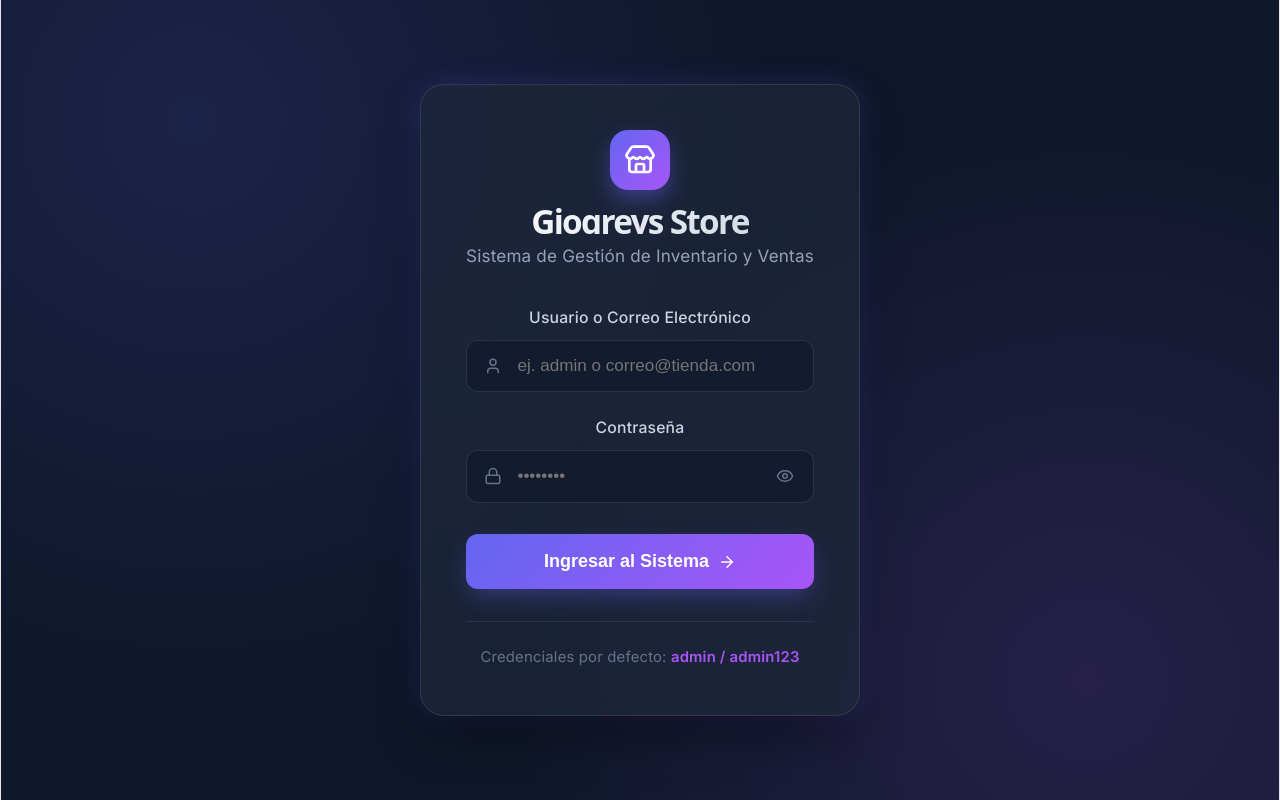
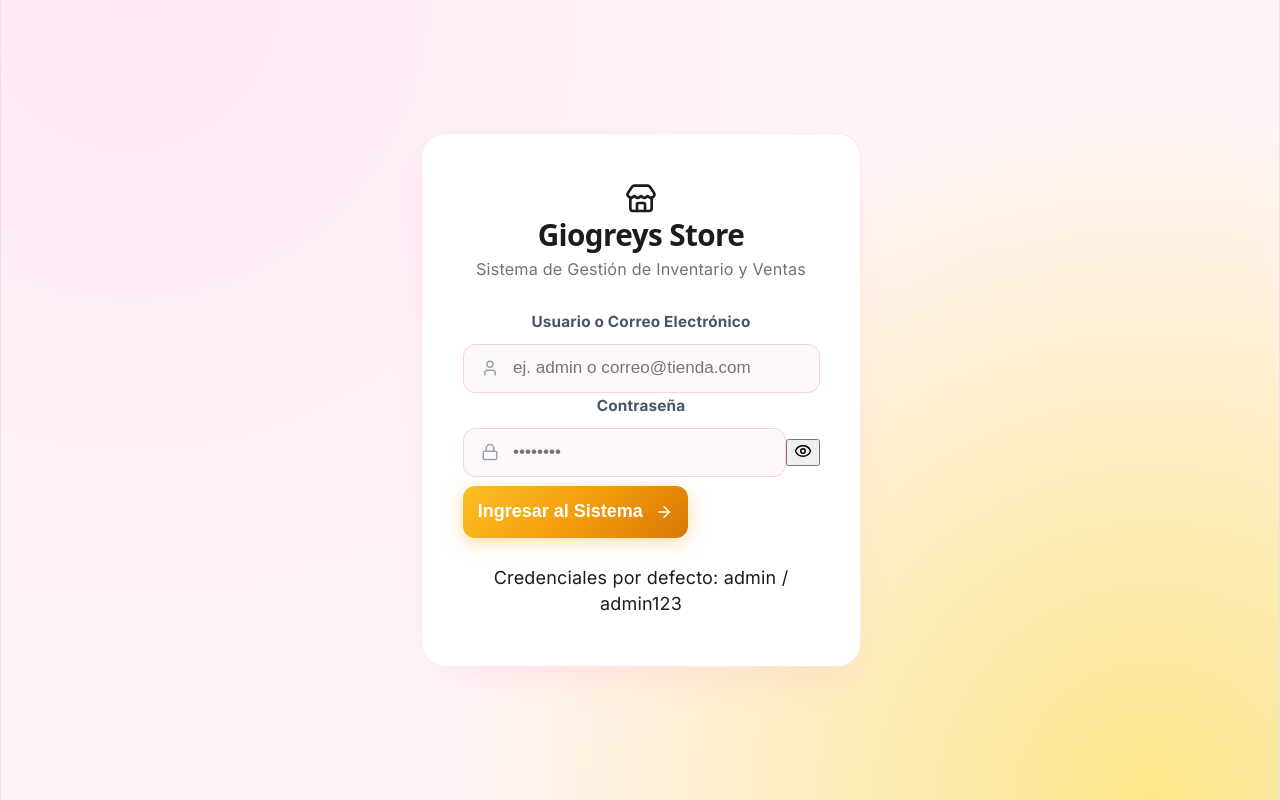
Before and after one commit to Gio27709/giogreys-store-frontend, a React app: page / in a window 1280 px wide. Built offline with nearby package versions, Linux system fonts and the light colour scheme; the HTML template or start-up script is replaced by a standard one.

Commit message:
style: apply Warm Rose Gold, Clean White, Gold and Silver palette

```diff
--- a/src/App.css
+++ b/src/App.css
@@ -1,24 +1,34 @@
 @import url('https://fonts.googleapis.com/css2?family=Inter:wght@300;400;500;600;700;800&family=JetBrains+Mono:wght@500;600&display=swap');
 
 :root {
-  --bg-main: #080c14;
-  --bg-card: #0e1421;
-  --bg-card-hover: #151d2e;
-  --bg-input: #0a0e17;
-  --border-color: rgba(255, 255, 255, 0.07);
-  --border-hover: rgba(99, 102, 241, 0.35);
-  --text-primary: #f8fafc;
-  --text-secondary: #94a3b8;
-  --text-muted: #64748b;
-  --accent-primary: #6366f1;
-  --accent-gradient: linear-gradient(135deg, #6366f1 0%, #8b5cf6 50%, #d946ef 100%);
-  --accent-glow: rgba(99, 102, 241, 0.2);
+  --bg-main: #fff5f8;
+  --bg-sidebar: #fdf2f7;
+  --bg-card: #ffffff;
+  --bg-card-hover: #fff0f5;
+  --bg-input: #ffffff;
+
+  --border-color: #fce7f3;
+  --border-hover: #f59e0b;
+  --border-silver: #e2e8f0;
+
+  --text-primary: #1e1b18;
+  --text-secondary: #57534e;
+  --text-muted: #78716c;
+
+  --accent-gold: #d97706;
+  --accent-gold-light: #fbbf24;
+  --gold-gradient: linear-gradient(135deg, #fbbf24 0%, #f59e0b 50%, #d97706 100%);
+  --gold-glow: rgba(245, 158, 11, 0.25);
+
+  --accent-rose: #f472b6;
+  --rose-soft-bg: rgba(244, 114, 182, 0.1);
+
   --success: #10b981;
-  --success-bg: rgba(16, 185, 129, 0.12);
-  --warning: #f59e0b;
-  --warning-bg: rgba(245, 158, 11, 0.12);
-  --danger: #f43f5e;
-  --danger-bg: rgba(244, 63, 94, 0.12);
+  --success-bg: #ecfdf5;
+  --warning: #d97706;
+  --warning-bg: #fffbeb;
+  --danger: #e11d48;
+  --danger-bg: #fff1f2;
 }
 
 * {
@@ -42,8 +52,8 @@ html, body, #root {
   width: 100vw;
   height: 100vh;
   overflow: hidden;
-  background: radial-gradient(circle at 15% 0%, rgba(99, 102, 241, 0.06), transparent 45%),
-              radial-gradient(circle at 85% 100%, rgba(217, 70, 239, 0.05), transparent 45%),
+  background: radial-gradient(circle at 10% 0%, #fce7f3 0%, transparent 40%),
+              radial-gradient(circle at 90% 100%, #fde68a 0%, transparent 40%),
               var(--bg-main);
 }
 
@@ -53,7 +63,7 @@ html, body, #root {
   flex-direction: column;
   height: 100vh;
   overflow: hidden;
-  min-width: 0; /* Impide desbordamientos flex */
+  min-width: 0;
 }
 
 .workspace-content {
@@ -65,16 +75,16 @@ html, body, #root {
   gap: 1.5rem;
 }
 
-/* Estilos de Dashboard */
+/* Dashboard Warm Banner */
 .welcome-banner {
-  background: linear-gradient(135deg, rgba(22, 30, 46, 0.8) 0%, rgba(14, 20, 33, 0.9) 100%);
+  background: linear-gradient(135deg, #ffffff 0%, #fff0f5 100%);
   border: 1px solid var(--border-color);
   border-radius: 18px;
   padding: 2rem;
   display: flex;
   align-items: center;
   justify-content: space-between;
-  box-shadow: 0 15px 35px -10px rgba(0, 0, 0, 0.5);
+  box-shadow: 0 10px 25px -5px rgba(244, 114, 182, 0.12);
   position: relative;
   overflow: hidden;
 }
@@ -84,9 +94,9 @@ html, body, #root {
   position: absolute;
   top: 0;
   left: 0;
-  width: 4px;
+  width: 5px;
   height: 100%;
-  background: var(--accent-gradient);
+  background: var(--gold-gradient);
 }
 
 .welcome-text h1 {
@@ -94,9 +104,7 @@ html, body, #root {
   font-weight: 800;
   margin: 0 0 0.4rem 0;
   letter-spacing: -0.02em;
-  background: linear-gradient(135deg, #ffffff 0%, #cbd5e1 100%);
-  -webkit-background-clip: text;
-  -webkit-text-fill-color: transparent;
+  color: var(--text-primary);
 }
 
 .welcome-text p {
@@ -109,9 +117,9 @@ html, body, #root {
   display: flex;
   align-items: center;
   gap: 0.5rem;
-  background: var(--success-bg);
-  border: 1px solid rgba(16, 185, 129, 0.3);
-  color: #34d399;
+  background: #ecfdf5;
+  border: 1px solid #a7f3d0;
+  color: #059669;
   padding: 0.6rem 1.25rem;
   border-radius: 30px;
   font-size: 0.85rem;
@@ -132,12 +140,14 @@ html, body, #root {
   display: flex;
   align-items: flex-start;
   gap: 1.25rem;
+  box-shadow: 0 4px 15px rgba(0, 0, 0, 0.03);
   transition: all 0.2s ease;
 }
 
 .stat-card:hover {
   transform: translateY(-3px);
-  border-color: var(--border-hover);
+  border-color: var(--accent-gold);
+  box-shadow: 0 8px 25px rgba(217, 119, 6, 0.15);
 }
 
 .stat-icon {
@@ -151,16 +161,17 @@ html, body, #root {
   flex-shrink: 0;
 }
 
-.stat-icon.purple { background: linear-gradient(135deg, #8b5cf6, #d946ef); }
-.stat-icon.indigo { background: linear-gradient(135deg, #6366f1, #3b82f6); }
-.stat-icon.cyan { background: linear-gradient(135deg, #06b6d4, #10b981); }
+.stat-icon.purple { background: var(--gold-gradient); box-shadow: 0 6px 15px rgba(245, 158, 11, 0.3); }
+.stat-icon.indigo { background: linear-gradient(135deg, #f472b6, #fb7185); box-shadow: 0 6px 15px rgba(244, 114, 182, 0.3); }
+.stat-icon.cyan { background: linear-gradient(135deg, #38bdf8, #0284c7); box-shadow: 0 6px 15px rgba(56, 189, 248, 0.3); }
 
 .stat-info h3 {
-  font-size: 0.85rem;
-  color: var(--text-secondary);
+  font-size: 0.825rem;
+  color: var(--text-muted);
   margin: 0 0 0.3rem 0;
-  font-weight: 500;
+  font-weight: 600;
   text-transform: uppercase;
+  letter-spacing: 0.05em;
 }
 
 .stat-number {
@@ -175,8 +186,8 @@ html, body, #root {
   align-items: center;
   gap: 0.35rem;
   font-size: 0.8rem;
-  color: #818cf8;
-  font-weight: 500;
+  color: var(--accent-gold);
+  font-weight: 600;
 }
 
 .audit-section {
@@ -184,12 +195,13 @@ html, body, #root {
   border: 1px solid var(--border-color);
   border-radius: 16px;
   padding: 1.75rem;
+  box-shadow: 0 4px 15px rgba(0, 0, 0, 0.02);
 }
 
 .audit-section h2 {
   font-size: 1.15rem;
   margin: 0 0 0.6rem 0;
-  color: #38bdf8;
+  color: var(--accent-gold);
   font-weight: 700;
 }
 
@@ -203,9 +215,9 @@ html, body, #root {
 .spinner {
   width: 24px;
   height: 24px;
-  border: 3px solid rgba(255, 255, 255, 0.2);
+  border: 3px solid rgba(217, 119, 6, 0.2);
   border-radius: 50%;
-  border-top-color: #ffffff;
+  border-top-color: var(--accent-gold);
   animation: spin 0.8s linear infinite;
 }
 
--- a/src/pages/LoginPage.css
+++ b/src/pages/LoginPage.css
@@ -1,89 +1,70 @@
-/* Estilos de Login de Alto Impacto Visual (Glassmorphism + Dark Mode) */
 .login-container {
   min-height: 100vh;
-  width: 100%;
+  width: 100vw;
   display: flex;
   align-items: center;
   justify-content: center;
-  background: radial-gradient(circle at 15% 15%, rgba(99, 102, 241, 0.15), transparent 45%),
-              radial-gradient(circle at 85% 85%, rgba(168, 85, 247, 0.15), transparent 45%),
-              #0f172a;
+  background: radial-gradient(circle at 10% 0%, #fce7f3 0%, transparent 50%),
+              radial-gradient(circle at 90% 100%, #fde68a 0%, transparent 50%),
+              #fff5f8;
   padding: 1.5rem;
-  box-sizing: border-box;
-  font-family: 'Inter', system-ui, -apple-system, sans-serif;
-  color: #f8fafc;
+  font-family: 'Inter', system-ui, sans-serif;
 }
 
 .login-card {
+  background: #ffffff;
+  border: 1px solid #fce7f3;
+  border-radius: 24px;
   width: 100%;
   max-width: 440px;
-  background: rgba(30, 41, 59, 0.7);
-  backdrop-filter: blur(16px);
-  -webkit-backdrop-filter: blur(16px);
-  border: 1px solid rgba(255, 255, 255, 0.1);
-  border-radius: 24px;
-  padding: 2.5rem;
-  box-shadow: 0 25px 50px -12px rgba(0, 0, 0, 0.5),
-              0 0 30px rgba(99, 102, 241, 0.2);
-  transition: transform 0.3s ease, box-shadow 0.3s ease;
-}
-
-.login-card:hover {
-  box-shadow: 0 30px 60px -12px rgba(0, 0, 0, 0.6),
-              0 0 40px rgba(168, 85, 247, 0.25);
+  padding: 2.75rem 2.25rem;
+  box-shadow: 0 20px 40px -15px rgba(244, 114, 182, 0.15);
+  display: flex;
+  flex-direction: column;
+  gap: 1.5rem;
 }
 
 .login-header {
   text-align: center;
-  margin-bottom: 2rem;
 }
 
-.login-brand-icon {
-  width: 60px;
-  height: 60px;
-  background: linear-gradient(135deg, #6366f1, #a855f7);
-  border-radius: 18px;
-  display: inline-flex;
+.login-icon-badge {
+  width: 56px;
+  height: 56px;
+  border-radius: 16px;
+  background: var(--gold-gradient);
+  color: #ffffff;
+  display: flex;
   align-items: center;
   justify-content: center;
-  color: #ffffff;
-  margin-bottom: 1rem;
-  box-shadow: 0 10px 20px rgba(99, 102, 241, 0.4);
+  margin: 0 auto 1rem auto;
+  box-shadow: 0 6px 20px rgba(245, 158, 11, 0.35);
 }
 
-.login-title {
-  font-size: 1.85rem;
-  font-weight: 700;
-  margin: 0 0 0.5rem 0;
-  background: linear-gradient(135deg, #ffffff 0%, #cbd5e1 100%);
-  -webkit-background-clip: text;
-  -webkit-text-fill-color: transparent;
+.login-header h1 {
+  font-size: 1.65rem;
+  font-weight: 800;
+  color: #1e1b18;
+  margin: 0 0 0.4rem 0;
+  letter-spacing: -0.02em;
 }
 
-.login-subtitle {
-  font-size: 0.95rem;
-  color: #94a3b8;
+.login-header p {
+  color: #78716c;
+  font-size: 0.9rem;
   margin: 0;
 }
 
 .login-error-alert {
-  background: rgba(239, 68, 68, 0.15);
-  border: 1px solid rgba(239, 68, 68, 0.3);
-  color: #fca5a5;
+  background: #fff1f2;
+  border: 1px solid #fecdd3;
+  color: #e11d48;
   padding: 0.85rem 1rem;
   border-radius: 12px;
   font-size: 0.875rem;
-  margin-bottom: 1.5rem;
   display: flex;
   align-items: center;
-  gap: 0.75rem;
-  animation: fadeIn 0.3s ease-in-out;
-}
-
-.login-form {
-  display: flex;
-  flex-direction: column;
-  gap: 1.25rem;
+  gap: 0.65rem;
 }
 
 .form-group {
@@ -93,9 +74,9 @@
 }
 
 .form-label {
-  font-size: 0.875rem;
-  font-weight: 500;
-  color: #cbd5e1;
+  font-size: 0.85rem;
+  font-weight: 700;
+  color: #475569;
 }
 
 .input-wrapper {
@@ -107,114 +88,74 @@
 .input-icon {
   position: absolute;
   left: 1rem;
-  color: #64748b;
+  color: #94a3b8;
   pointer-events: none;
-  transition: color 0.2s ease;
 }
 
 .form-input {
   width: 100%;
-  padding: 0.85rem 1rem 0.85rem 2.8rem;
-  background: rgba(15, 23, 42, 0.6);
-  border: 1px solid rgba(255, 255, 255, 0.1);
+  padding: 0.75rem 2.75rem 0.75rem 2.75rem;
+  background: #fff8fa;
+  border: 1px solid #fbcfe8;
   border-radius: 12px;
-  color: #f8fafc;
+  color: #1e1b18;
   font-size: 0.95rem;
   outline: none;
-  transition: border-color 0.2s ease, box-shadow 0.2s ease, background 0.2s ease;
-  box-sizing: border-box;
+  transition: all 0.2s ease;
 }
 
 .form-input:focus {
-  border-color: #818cf8;
-  background: rgba(15, 23, 42, 0.8);
-  box-shadow: 0 0 0 4px rgba(99, 102, 241, 0.2);
+  border-color: #f59e0b;
+  box-shadow: 0 0 0 3px rgba(245, 158, 11, 0.15);
+  background: #ffffff;
 }
 
-.form-input:focus + .input-icon,
-.input-wrapper:focus-within .input-icon {
-  color: #818cf8;
-}
-
-.password-toggle-btn {
+.btn-toggle-password {
   position: absolute;
-  right: 0.85rem;
+  right: 1rem;
   background: transparent;
   border: none;
-  color: #64748b;
+  color: #94a3b8;
   cursor: pointer;
-  padding: 0.25rem;
+  padding: 0;
   display: flex;
   align-items: center;
-  justify-content: center;
-  transition: color 0.2s ease;
-}
-
-.password-toggle-btn:hover {
-  color: #cbd5e1;
 }
 
 .btn-submit {
-  margin-top: 0.5rem;
-  width: 100%;
-  padding: 0.95rem;
-  background: linear-gradient(135deg, #6366f1 0%, #a855f7 100%);
+  background: var(--gold-gradient);
   color: #ffffff;
   border: none;
+  padding: 0.85rem;
   border-radius: 12px;
   font-size: 1rem;
-  font-weight: 600;
+  font-weight: 700;
   cursor: pointer;
   display: flex;
   align-items: center;
   justify-content: center;
-  gap: 0.5rem;
-  box-shadow: 0 10px 25px -5px rgba(99, 102, 241, 0.4);
-  transition: transform 0.2s ease, box-shadow 0.2s ease, opacity 0.2s ease;
+  gap: 0.65rem;
+  box-shadow: 0 4px 18px rgba(245, 158, 11, 0.35);
+  transition: transform 0.2s ease, box-shadow 0.2s ease;
+  margin-top: 0.5rem;
 }
 
 .btn-submit:hover:not(:disabled) {
   transform: translateY(-2px);
-  box-shadow: 0 15px 30px -5px rgba(99, 102, 241, 0.5);
+  box-shadow: 0 6px 22px rgba(245, 158, 11, 0.5);
 }
 
-.btn-submit:active:not(:disabled) {
-  transform: translateY(0);
+.login-footer-credentials {
+  text-align: center;
+  font-size: 0.825rem;
+  color: #78716c;
+  margin-top: 0.5rem;
 }
 
-.btn-submit:disabled {
-  opacity: 0.65;
-  cursor: not-allowed;
+.login-footer-credentials code {
+  color: #d97706;
+  font-weight: 700;
+  background: #fffbeb;
+  padding: 0.2rem 0.4rem;
+  border-radius: 4px;
 }
-
-.spinner {
-  width: 20px;
-  height: 20px;
-  border: 3px solid rgba(255, 255, 255, 0.3);
-  border-radius: 50%;
-  border-top-color: #ffffff;
-  animation: spin 0.8s linear infinite;
-}
-
-.login-footer-hint {
-  margin-top: 1.75rem;
-  padding-top: 1.25rem;
-  border-top: 1px solid rgba(255, 255, 255, 0.08);
-  text-align: center;
-  font-size: 0.825rem;
-  color: #64748b;
-}
-
-.demo-credentials {
-  color: #a855f7;
-  font-weight: 600;
-}
-
-@keyframes spin {
-  to { transform: rotate(360deg); }
-}
-
-@keyframes fadeIn {
-  from { opacity: 0; transform: translateY(-6px); }
-  to { opacity: 1; transform: translateY(0); }
-}
```
Also changed, not shown: src/components/Header.css (+11 -12 lines), src/components/ProductModal.css (+27 -27 lines), src/components/Sidebar.css (+38 -43 lines), src/pages/InventoryPage.css (+64 -61 lines).
